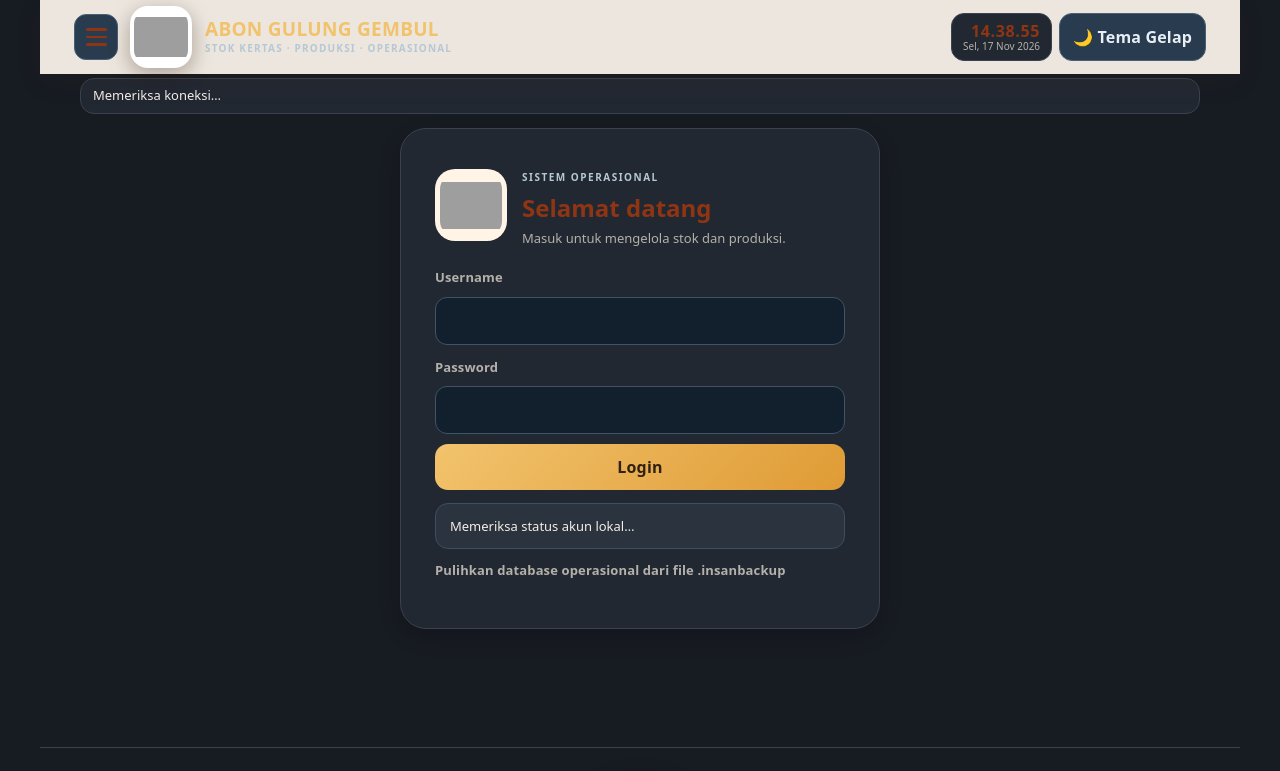
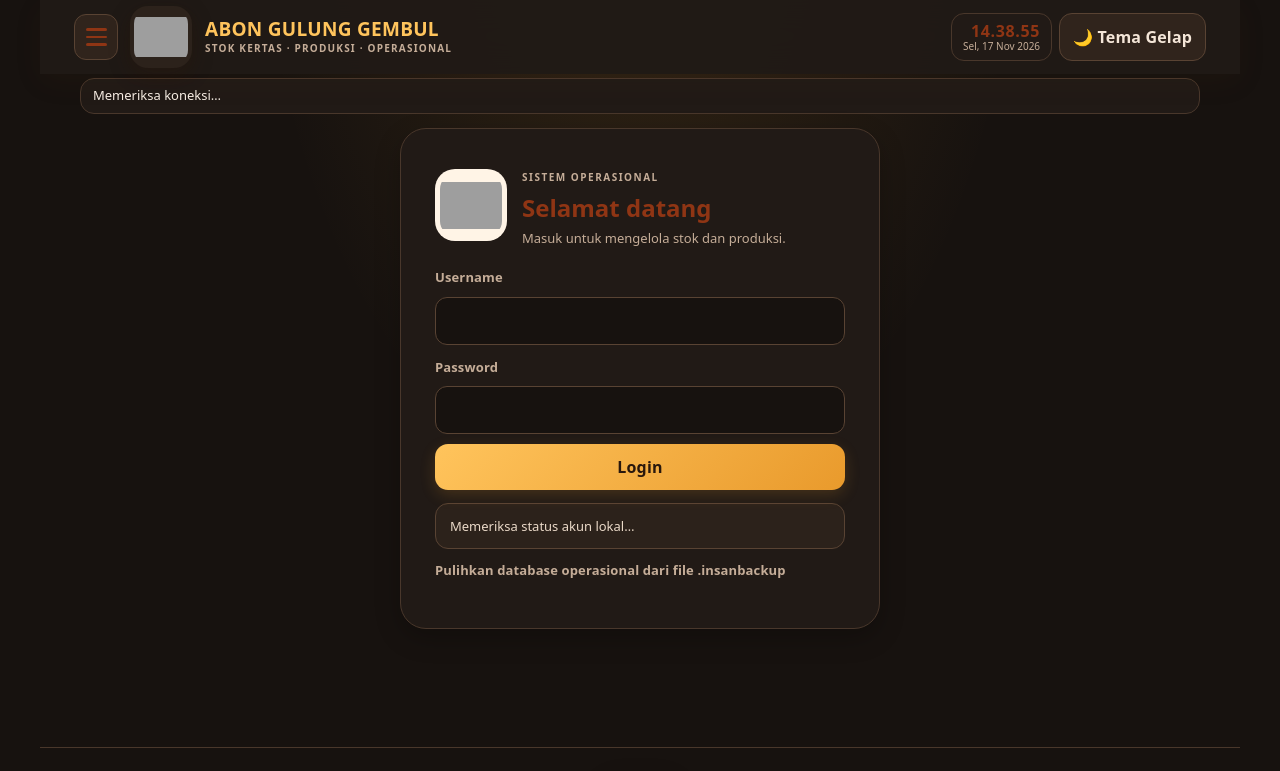
Before and after one commit to katsucodeid/abongulunggembulstokinsan, a plain HTML site: page frontend/index.html in a window 1280 px wide. Shown: the top 771 px of the page. Drawn offline with Linux system fonts and the light colour scheme; no server answers; grey boxes are pictures that could not be loaded.

Commit message:
Refresh Wasmida branding and dark theme palette

```diff
--- a/frontend/index.html
+++ b/frontend/index.html
@@ -1,6 +1,6 @@
 <!doctype html>
 <html lang="id"><head><meta charset="utf-8"><meta name="viewport" content="width=device-width,initial-scale=1">
-<meta name="theme-color" content="#a94716"><meta name="description" content="Aplikasi operasional Abon Gulung Gembul untuk manajemen stok kemasan, target produksi, laporan harian otomatis, riwayat transaksi, dan database lokal."><title>Abon Gulung Gembul - Stok Kertas</title><link rel="manifest" href="manifest.json">
+<meta name="theme-color" content="#17120f"><meta name="description" content="Aplikasi operasional Abon Gulung Gembul untuk manajemen stok kemasan, target produksi, laporan harian otomatis, riwayat transaksi, dan database lokal."><title>Abon Gulung Gembul Wasmida - Stok Kertas</title><link rel="manifest" href="manifest.json">
 <style>
 :root{font-family:system-ui,Arial;color-scheme:dark;--bg:#24130e;--panel:#3a2118;--text:#fff3dc;--muted:#d0b69c;--line:#67402c;--accent:#f59a18;--danger:#df5544}
 :root.light{color-scheme:light;--bg:#fff5e6;--panel:#fffdf8;--text:#3b2117;--muted:#80634e;--line:#ead4b9;--accent:#d97908;--danger:#c93636}
@@ -403,6 +403,110 @@ main{padding-top:0!important}
 .developer-profile p{margin:5px 0 0}
 .nav-logout{margin-top:auto!important;color:var(--danger)!important;border:1px solid color-mix(in srgb,var(--danger) 45%,var(--line))!important;background:color-mix(in srgb,var(--danger) 8%,transparent)!important}
 @media(max-width:420px){.developer-profile img{width:72px;height:72px;flex-basis:72px}}
+
+/* WASMIDA visual system · warm charcoal, roasted cocoa and golden amber */
+:root:not(.light){
+ color-scheme:dark;
+ --bg:#17120f;
+ --panel:#211a16;
+ --text:#f8efe5;
+ --muted:#c5ad98;
+ --line:#49372b;
+ --accent:#f2a93b;
+ --danger:#f07868;
+ --surface-soft:#2c221b;
+ --brand-orange:#d66b2c;
+ --brand-gold:#f2a93b;
+}
+:root:not(.light) body{
+ background:radial-gradient(ellipse at 50% -18%,rgba(242,169,59,.14),transparent 43%),#17120f!important;
+ color:var(--text);
+}
+:root:not(.light) header,
+:root:not(.light) .tabs{
+ background:rgba(33,26,22,.97)!important;
+ border-color:#49372b!important;
+}
+:root:not(.light) .panel,
+:root:not(.light) .tab.panel,
+:root:not(.light) .history-card,
+:root:not(.light) .variant-card,
+:root:not(.light) .outlet-target-card,
+:root:not(.light) #alarm .alarm-box,
+:root:not(.light) #alarm .alarm-stat,
+:root:not(.light) #alarm .tone-row{
+ background:#211a16!important;
+ border-color:#49372b!important;
+ color:#f8efe5!important;
+ box-shadow:0 9px 26px rgba(0,0,0,.24)!important;
+}
+:root:not(.light) .hint,
+:root:not(.light) .variant-card,
+:root:not(.light) .outlet-target-card,
+:root:not(.light) #productionPreview{
+ background:#2c221b!important;
+ border-color:#594333!important;
+ color:#ead9c8!important;
+}
+:root:not(.light) input,
+:root:not(.light) select,
+:root:not(.light) textarea{
+ background:#17120f!important;
+ color:#fff4e8!important;
+ border-color:#594333!important;
+}
+:root:not(.light) input::placeholder,
+:root:not(.light) textarea::placeholder{color:#a88e78!important}
+:root:not(.light) button:not(.secondary):not(.danger),
+:root:not(.light) .tabs button.nav-active,
+:root:not(.light) .tabs .nav-group-items .nav-link.nav-active{
+ background:linear-gradient(135deg,#ffc45c,#e99a2c)!important;
+ border-color:#e99a2c!important;
+ color:#29180d!important;
+ box-shadow:0 5px 15px rgba(233,154,44,.18)!important;
+}
+:root:not(.light) button.secondary,
+:root:not(.light) .secondary,
+:root:not(.light) .menu-toggle,
+:root:not(.light) .tabs .nav-group-toggle{
+ background:#30241c!important;
+ border-color:#594333!important;
+ color:#f4e6d8!important;
+}
+:root:not(.light) button.danger,
+:root:not(.light) .danger{background:#a83f35!important;color:#fff!important}
+:root:not(.light) #stockGrid>.panel{
+ background:linear-gradient(145deg,#302219,#211a16)!important;
+ border-color:#70502f!important;
+}
+:root:not(.light) .brand-copy b,
+:root:not(.light) .tab h2,
+:root:not(.light) .tab h3,
+:root:not(.light) .qty,
+:root:not(.light) .production-total strong,
+:root:not(.light) .outlet-target-heading strong{color:#ffc45c!important}
+:root:not(.light) .brand-copy .muted,
+:root:not(.light) .eyebrow,
+:root:not(.light) label,
+:root:not(.light) small{color:#c5ad98!important}
+:root:not(.light) #connection,
+:root:not(.light) .clock-chip{
+ background:#211a16!important;
+ border-color:#49372b!important;
+ color:#f8efe5!important;
+}
+:root:not(.light) .nav-backdrop.visible{background:rgba(8,5,3,.72)!important}
+:root:not(.light) .app-footer{border-color:#49372b!important;color:#c5ad98!important}
+:root:not(.light) .footer-brand{color:#ffc45c!important}
+:root:not(.light) .ok{color:#70d6a0!important}
+:root:not(.light) .low{color:#ff8879!important}
+:root:not(.light) a{color:#ffc45c}
+:root:not(.light) input:focus,
+:root:not(.light) select:focus,
+:root:not(.light) textarea:focus{border-color:#f2a93b!important;box-shadow:0 0 0 3px rgba(242,169,59,.2)!important}
+:root:not(.light) .brand-logo,
+:root:not(.light) .footer-logo{background:#2c221b!important}
+
 </style></head><body>
 <header><button class="secondary menu-toggle" id="menuToggle" type="button" aria-label="Buka navigasi" aria-expanded="false" onclick="toggleMenu()"><span></span><span></span><span></span></button><div class="brand-lockup"><img class="brand-logo" src="/img/BackgroundEraser_20261016_074306739.png" alt="Logo Abon Gulung Gembul oleh Bekasi"><div class="brand-copy"><b>ABON GULUNG GEMBUL</b><div class="muted">STOK KERTAS · PRODUKSI · OPERASIONAL</div></div></div><div class="header-actions"><div class="clock-chip" aria-label="Waktu sekarang"><strong id="liveClock">--:--:--</strong><small id="liveDate">Memuat tanggal…</small></div><button id="themeToggle" class="secondary theme-toggle" type="button" style="width:auto" aria-label="Ganti tema" aria-pressed="false" onclick="toggleTheme()">🌙 Tema Gelap</button></div></header>
 <button class="nav-backdrop" id="navBackdrop" aria-label="Tutup navigasi" onclick="closeMenu()"></button>
@@ -494,7 +598,7 @@ main{padding-top:0!important}
 </section>
 </div>
 <div id="about" class="tab panel hidden">
-<div class="row" style="align-items:center"><div><h2 style="margin-bottom:4px">Abon Gulung Gembul · INSAN Stock Manager</h2><p class="muted" style="margin-top:0">Aplikasi operasional untuk memantau persediaan kemasan, mencatat barang masuk dan target produksi, mengelola pengurangan stok, serta membuat arsip laporan harian.</p></div><span id="aboutVersion" class="badge">Versi 2.3.0</span></div>
+<div class="row" style="align-items:center"><div><h2 style="margin-bottom:4px">Abon Gulung Gembul Wasmida · Stok Kertas</h2><p class="muted" style="margin-top:0">Aplikasi operasional untuk memantau persediaan kemasan, mencatat barang masuk dan target produksi, mengelola pengurangan stok, serta membuat arsip laporan harian.</p></div><span id="aboutVersion" class="badge">Versi 2.3.0</span></div>
 <section class="history-card developer-profile"><img src="/img/BackgroundEraser_20261016_074306739.png" alt="Foto pengembang aplikasi"><div><b>Pengembang</b><p class="muted">Dirancang dan dikembangkan oleh KatsuCode bersama Insan untuk mendukung operasional Abon Gulung Gembul.</p></div></section>
 <h3>Fitur aplikasi</h3>
 <div class="grid">
```
